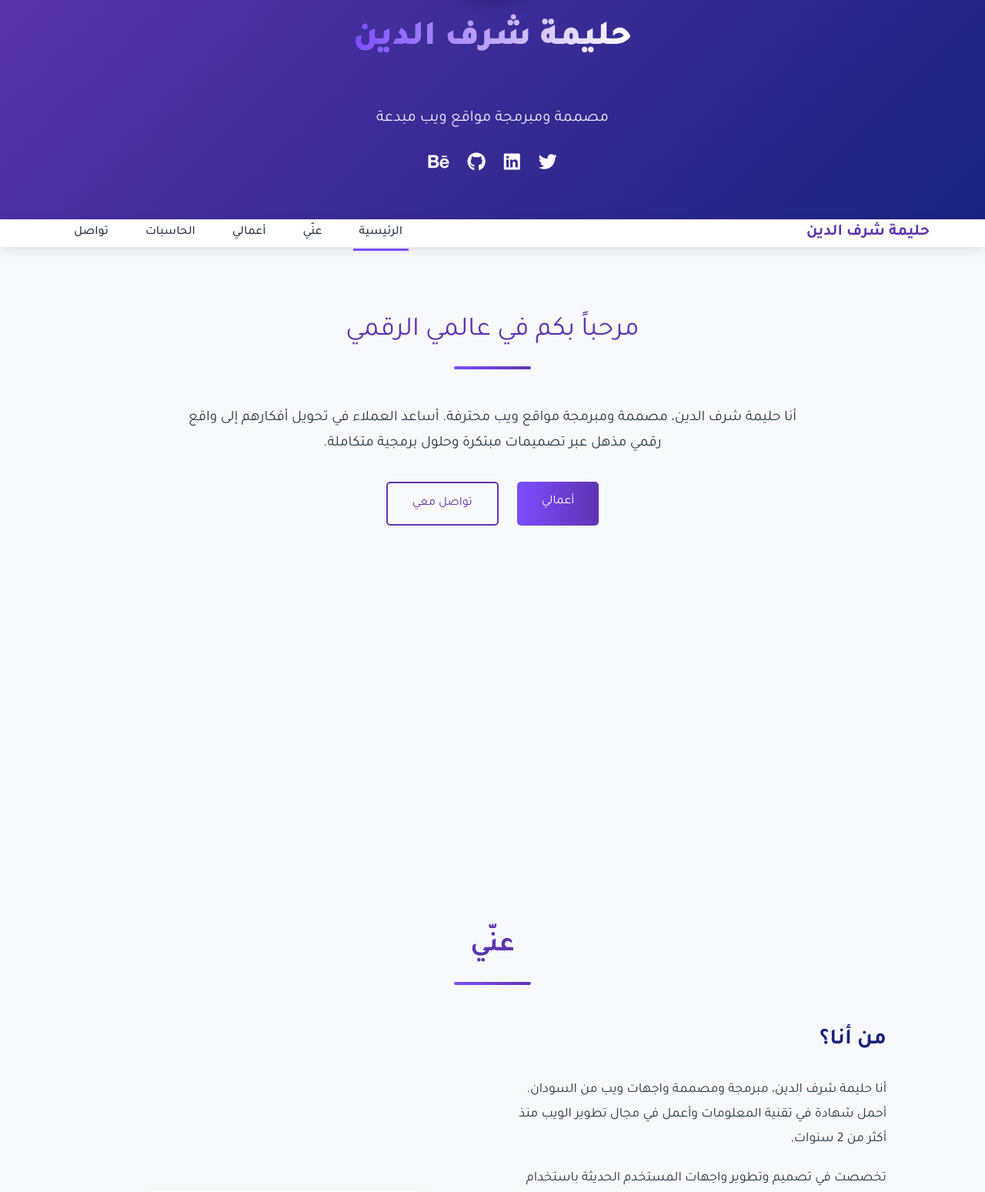
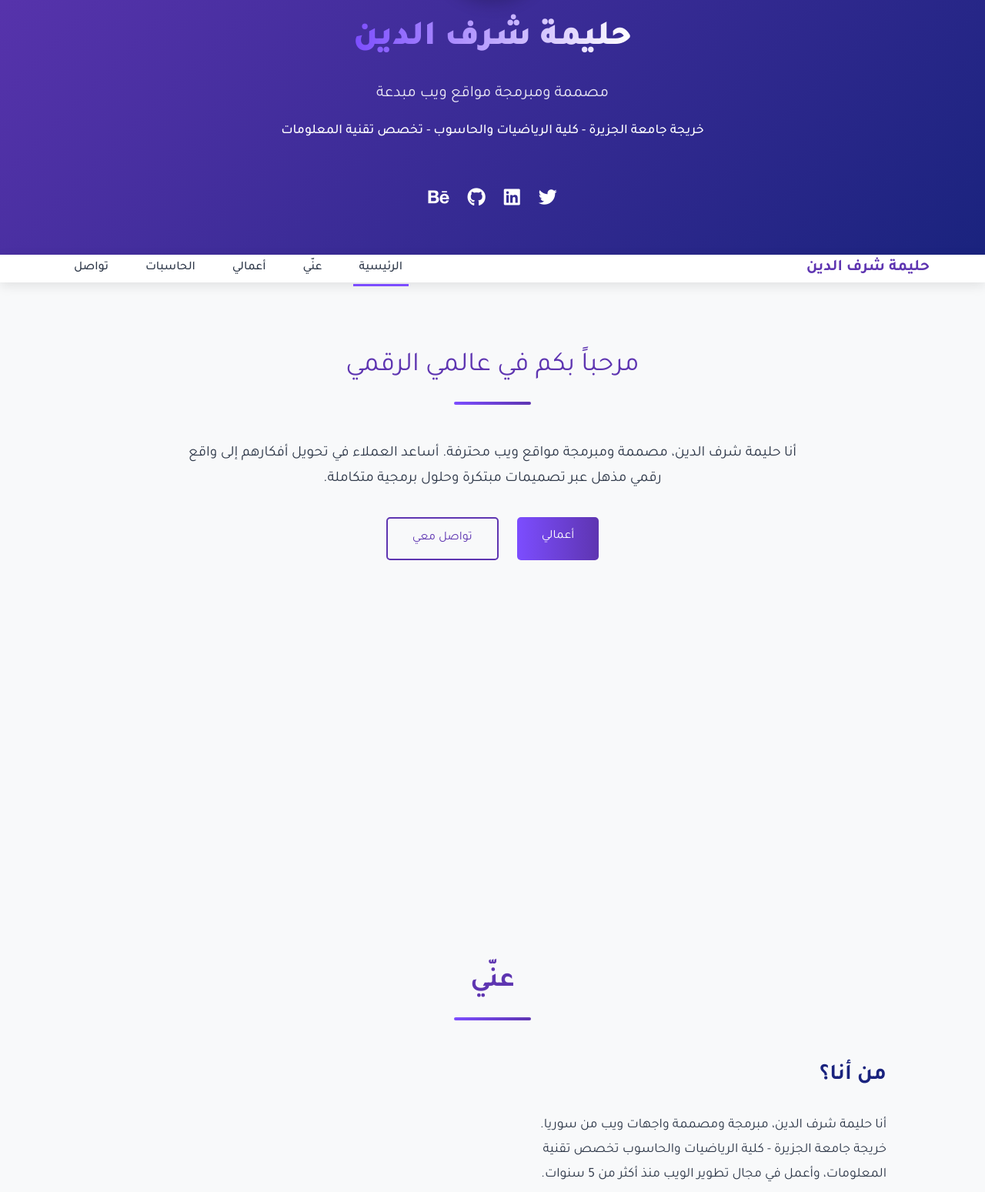
Before and after one commit to zzamka/halema-weap, a plain HTML site: page index.html in a window 1280 px wide. Shown: the part 201-1750 px from the top of the page at 77% size. Drawn offline with Linux system fonts and the light colour scheme.

Commit message:
Update index.html

```diff
--- a/index.html
+++ b/index.html
@@ -93,8 +93,16 @@
 
         .tagline {
             font-size: 1.3rem;
+            margin-bottom: 1rem;
+            opacity: 0.9;
+            color: var(--white);
+        }
+
+        .education {
+            font-size: 1.1rem;
             margin-bottom: 1.5rem;
-            opacity: 0.9;
+            color: var(--white);
+            font-weight: 500;
         }
 
         .social-links {
@@ -751,8 +759,9 @@
             <div class="profile-container">
                 <img src="pngtree-flat-cute-little-girl-icon-png-image_4227685.png" alt="حليمة شرف الدين" class="profile-avatar">
                 <h1>حليمة شرف الدين</h1>
+                <p class="tagline">مصممة ومبرمجة مواقع ويب مبدعة</p>
+                <p class="education">خريجة جامعة الجزيرة - كلية الرياضيات والحاسوب - تخصص تقنية المعلومات</p>
             </div>
-            <p class="tagline">مصممة ومبرمجة مواقع ويب مبدعة</p>
             <div class="social-links">
                 <a href="#"><i class="fab fa-twitter"></i></a>
                 <a href="#"><i class="fab fa-linkedin"></i></a>
@@ -797,7 +806,7 @@
             <div class="about-text reveal">
                 <h3>من أنا؟</h3>
                 <p>
-                    أنا حليمة شرف الدين، مبرمجة ومصممة واجهات ويب من السودان. أحمل شهادة في تقنية  المعلومات    وأعمل في مجال تطوير الويب منذ أكثر من 2 سنوات.
+                    أنا حليمة شرف الدين، مبرمجة ومصممة واجهات ويب من سوريا. خريجة جامعة الجزيرة - كلية الرياضيات والحاسوب تخصص تقنية المعلومات، وأعمل في مجال تطوير الويب منذ أكثر من 5 سنوات.
                 </p>
                 <p>
                     تخصصت في تصميم وتطوير واجهات المستخدم الحديثة باستخدام أحدث التقنيات مثل HTML5, CSS3, JavaScript و frameworks مثل React و Vue.js. أعمل دائماً على تطوير مهاراتي ومواكبة أحدث التوجهات في عالم التصميم والبرمجة.
@@ -987,7 +996,7 @@
                         <i class="fas fa-map-marker-alt"></i>
                         <div class="contact-text">
                             <h4>العنوان</h4>
-                            <p>دمشق، سوريا</p>
+                            <p> السودان - مدني </p>
                         </div>
                     </div>
                 </div>
@@ -1018,7 +1027,7 @@
                     </div>
                     <div class="form-group">
                         <label for="message">الرسالة</label>
-                        الرسالة"></textarea>
+                        <textarea id="message" required placeholder="أدخل رسالتك"></textarea>
                     </div>
                     <button type="submit" class="submit-btn">إرسال الرسالة</button>
                 </form>
@@ -1042,7 +1051,7 @@
                 <a href="#"><i class="fab fa-github"></i></a>
                 <a href="#"><i class="fab fa-behance"></i></a>
             </div>
-            <p class="copyright">جميع الحقوق محفوظة &copy; 2023 حليمة شرف الدين</p>
+            <p class="copyright">جميع الحقوق محفوظة &copy; 2025 حليمة شرف الدين</p>
         </div>
     </footer>
 
```
